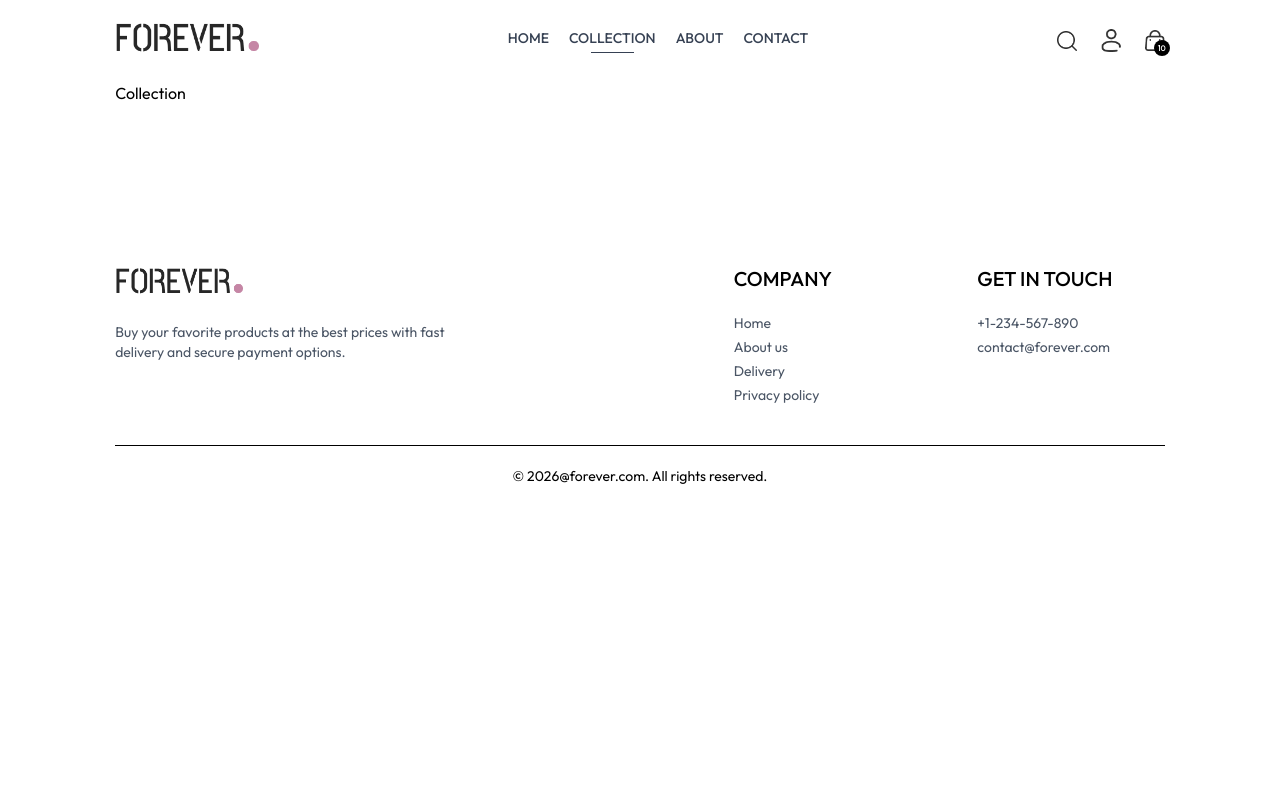
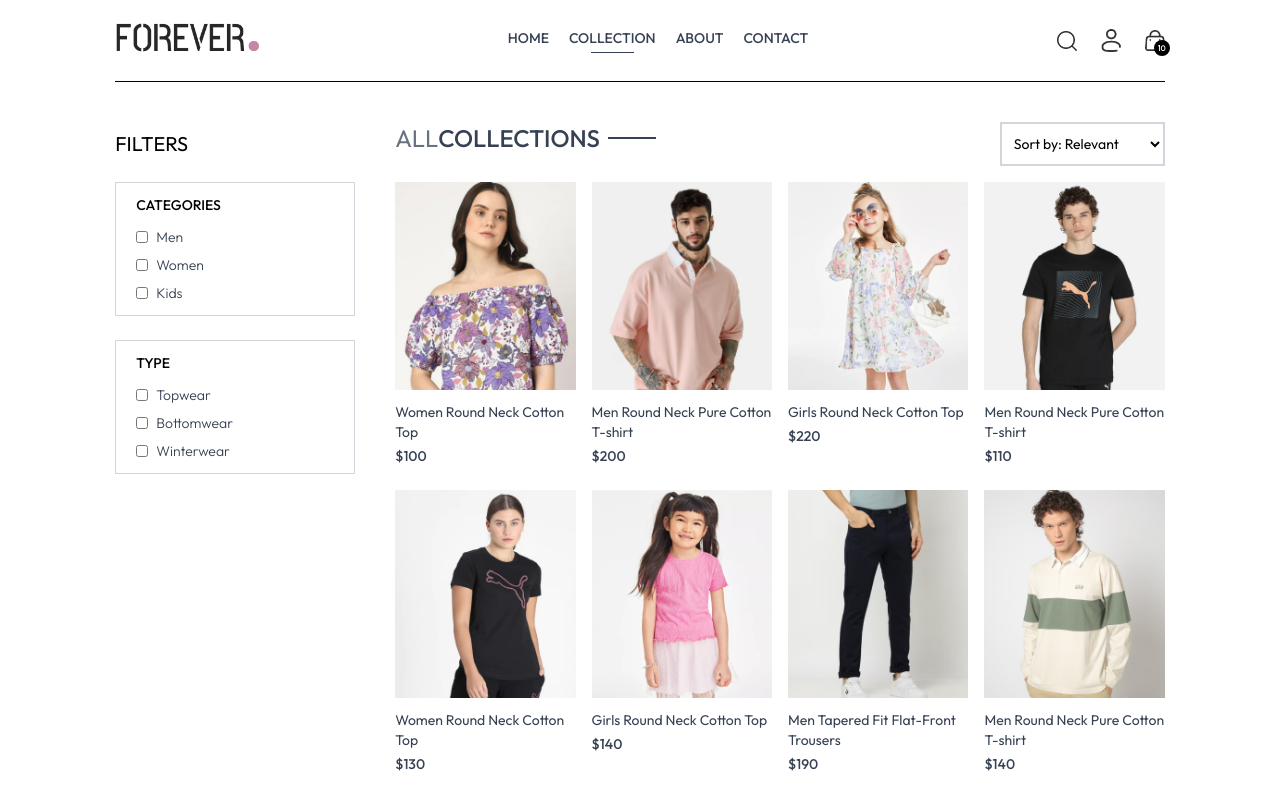
Before and after one commit to vanshika8484/Ecommerce-app, a React (Vite) app in the folder frontend/: page /collection in a window 1280 px wide. Shown: the top 796 px of the page. Built offline with nearby package versions, Linux system fonts and the light colour scheme.

Commit message:
create collection page

```diff
--- a/frontend/src/components/Footer.jsx
+++ b/frontend/src/components/Footer.jsx
@@ -33,7 +33,7 @@
     </div>
     <div>
         <hr />
-    <p className='py-5 text-sm text-center'>© 2026@forever.com. All rights reserved.</p>
+    <p className='py-5 text-sm text-center'>© 2026 forever.com. All rights reserved.</p>
     </div>
     </>
   )
--- a/frontend/src/pages/Collection.jsx
+++ b/frontend/src/pages/Collection.jsx
@@ -1,8 +1,126 @@
-import React from 'react'
+import React, { useEffect, useState } from 'react'
+import { useContext } from 'react'
+import { ShopContext } from '../context/ShopContext'
+import { assets } from '../assets/frontend_assets/assets';
+import Title from '../components/Title';
+import ProductItem from '../components/ProductItem';
 
 const Collection = () => {
+  const {products}=useContext(ShopContext);
+  const [showFilter,setShowFilter]=useState(false);
+  const [filterProducts,setFilterProducts]=useState([]);
+  const [category,setCategory]=useState([]);
+  const [subCategory,setSubCategory]=useState([]);
+  const [sortType,setSortType]=useState('relevant');
+  const toggleCategory=(e)=>{
+    if(category.includes(e.target.value)){
+      setCategory(prev=>prev.filter(item => item !== e.target.value))
+    }else{
+      setCategory(prev=>[...prev,e.target.value])
+    }
+  }
+    const toggleSubCategory=(e)=>{
+    if(subCategory.includes(e.target.value)){
+      setSubCategory(prev=>prev.filter(item => item !== e.target.value))
+    }else{
+      setSubCategory(prev=>[...prev,e.target.value])
+    }
+  }
+useEffect(()=>{
+  applyFilter()
+},[category,subCategory])
+
+useEffect(()=>{
+  sortProduct()
+},[sortType])
+
+  const applyFilter=()=>{
+    let productsCopy=products.slice();
+    if(category.length > 0){
+      productsCopy=productsCopy.filter(product => category.includes(product.category))
+    }
+    if(subCategory.length > 0){
+      productsCopy=productsCopy.filter(product => subCategory.includes(product.subCategory))
+    }
+    setFilterProducts(productsCopy)
+  }
+
+  const sortProduct=()=>{
+    let fpCopy=filterProducts.slice();
+    switch(sortType){
+      case 'low-high':
+        setFilterProducts(fpCopy.sort((a,b)=>a.price-b.price))
+        break;
+      case 'high-low':
+        setFilterProducts(fpCopy.sort((a,b)=>b.price-a.price))
+        break;
+      default:
+        applyFilter();
+        break;
+    }
+  }
   return (
-    <div>Collection</div>
+    <div className='flex flex-col sm:flex-row gap-1 sm:gap-10 pt-10 border-t'>
+     {/* {Filter Options} */}
+     <div className='min-w-60'>
+      <div onClick={() => setShowFilter(!showFilter)} className='my-2 text-xl flex items-center cursor-pointer gap-2'>
+  <p>FILTERS</p>
+  <img src={assets.dropdown_icon} alt="" className={`h-3 sm:hidden ${showFilter ? 'rotate-90' : ''}`} />
+</div>
+     {/* Category Filter */}
+     <div className={`border border-gray-300 pl-5 py-3 mt-6 ${showFilter ? '' : 'hidden'} sm:block`}>
+<p className='mb-3 text-sm font-medium'>CATEGORIES</p>
+<div className='flex flex-col gap-2 text-sm font-light text-gray-700'>
+  <p className='flex gap-2'>
+    <input type='checkbox' className='w-3' value={'Men'} onChange={toggleCategory}/>Men
+  </p>
+   <p className='flex gap-2'>
+    <input type='checkbox' className='w-3' value={'Women'} onChange={toggleCategory}/>Women
+  </p>
+   <p className='flex gap-2'>
+    <input type='checkbox' className='w-3' value={'Kids'} onChange={toggleCategory}/>Kids
+  </p>
+</div>
+     </div>
+     {/* SubCategory Options */}
+      <div className={`border border-gray-300 pl-5 my-5 py-3 mt-6 ${showFilter ? '' : 'hidden'} sm:block`}>
+<p className='mb-3 text-sm font-medium'>TYPE</p>
+<div className='flex flex-col gap-2 text-sm font-light text-gray-700'>
+  <p className='flex gap-2'>
+    <input type='checkbox' className='w-3' value={'Topwear'} onChange={toggleSubCategory} />
+    Topwear
+  </p>
+   <p className='flex gap-2'>
+    <input type='checkbox' className='w-3' value={'Bottomwear'} onChange={toggleSubCategory} />
+    Bottomwear
+  </p>
+   <p className='flex gap-2'>
+    <input type='checkbox' className='w-3' value={'Winterwear'} onChange={toggleSubCategory} />
+    Winterwear
+  </p>
+</div>
+     </div>
+     </div>
+
+     {/* Right side */}
+     <div className='flex-1'>
+      <div className='flex text-base justify-between mb-4 sm:text-2xl'>
+       <Title text1='ALL' text2='COLLECTIONS' />
+       <select onChange={(e)=>setSortType(e.target.value)} className='border-2 border-gray-300 px-2 text-sm'>
+        <option value="relevant">Sort by: Relevant</option>
+        <option value="low-high">Sort by: Low to High</option>
+        <option value="high-low">Sort by: High to Low</option>
+       </select>
+      </div>
+      <div className='grid grid-cols-2 md:grid-cols-3 lg:grid-cols-4 gap-4 gap-y-6'>
+        {filterProducts.map((item,index)=>{
+          return (
+           <ProductItem key={index} id={item._id} name={item.name} price={item.price} image={item.image} />
+          )
+        })}
+      </div>
+     </div>
+    </div>
   )
 }
 
```
